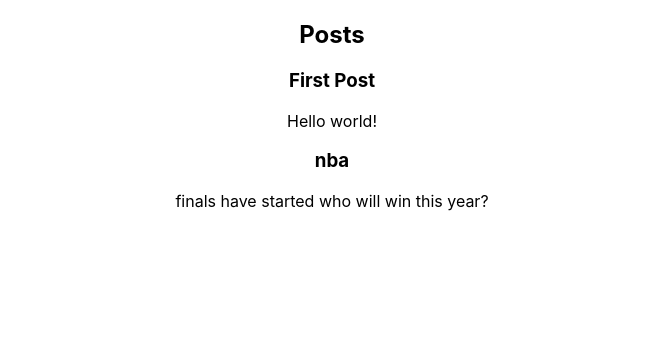
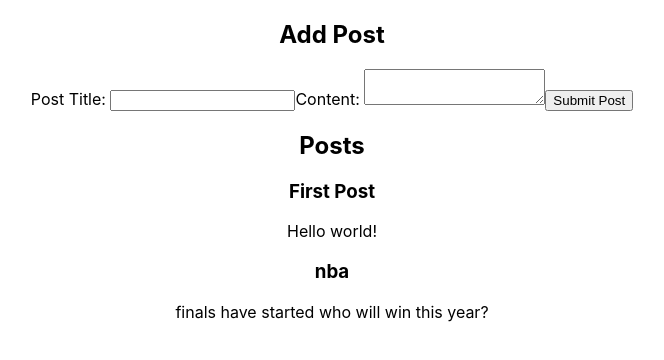
Before and after one commit to dwaynediddy/post-maker, a React (Create React App) app: page / in a window 1280 px wide. Shown: the top 360 px of the page, without its empty margins (308-972 px from the left). Built offline with nearby package versions, Linux system fonts and the light colour scheme.

Commit message:
basic form for posts added

```diff
--- a/src/App.js
+++ b/src/App.js
@@ -1,12 +1,15 @@
 import React from 'react'
 import PostList from './features/posts/PostList'
+import AddPostForm from './features/posts/AddPostForm'
 
 import './App.css';
 
 function App() {
   return (
     <main className="App">
+      <AddPostForm />
       <PostList />
+
     </main>
   );
 }
--- /dev/null
+++ b/src/features/posts/AddPostForm.js
@@ -0,0 +1,55 @@
+import { useState } from 'react'
+import { useDispatch } from 'react-redux'
+import { nanoid } from '@reduxjs/toolkit'
+
+import { postAdded } from './postSlice'
+
+
+const AddPostForm = () => {
+    const dispatch = useDispatch()
+    const [title, setTitle] = useState('')
+    const [content, setContent] = useState('')
+
+    const onTitleChange = e =>(e.target.value)
+    const onContentChange = e =>(e.target.value)
+
+    const onSavePostClicked = () => {
+        if(title && content) {
+            dispatch(
+                postAdded({
+                    id: nanoid(),
+                    title,
+                    content,
+                })
+            )
+            setTitle('')
+            setContent('')
+        }
+    }
+
+  return (
+    <section>
+        <h2>Add Post</h2>
+        <form>
+            <label htmlFor="postTitle">Post Title: </label>
+            <input
+                type="text"
+                id="postTitle"
+                name="postTitle"
+                value={title}
+                onChange={onTitleChange}
+            />
+            <label htmlFor="postContent">Content: </label>
+            <textarea
+                id="postContent"
+                name="postContent"
+                value={content}
+                onChange={onContentChange}
+            />
+            <button type='button' onClick={onSavePostClicked}>Submit Post</button>
+        </form>
+    </section>
+  )
+}
+
+export default AddPostForm
--- a/src/features/posts/postSlice.js
+++ b/src/features/posts/postSlice.js
@@ -8,9 +8,15 @@ const initialState = [
 const postsSlice = createSlice({
     name: 'posts',
     initialState,
-    reducers: {}
+    reducers: {
+        postAdded(state, action) {
+            state.push(action.payload)
+        }
+    }
 })
 
 export const selectAllPosts = (state) => state.posts
 
+export const { postAdded }= postsSlice.actions
+
 export default postsSlice.reducer
```
